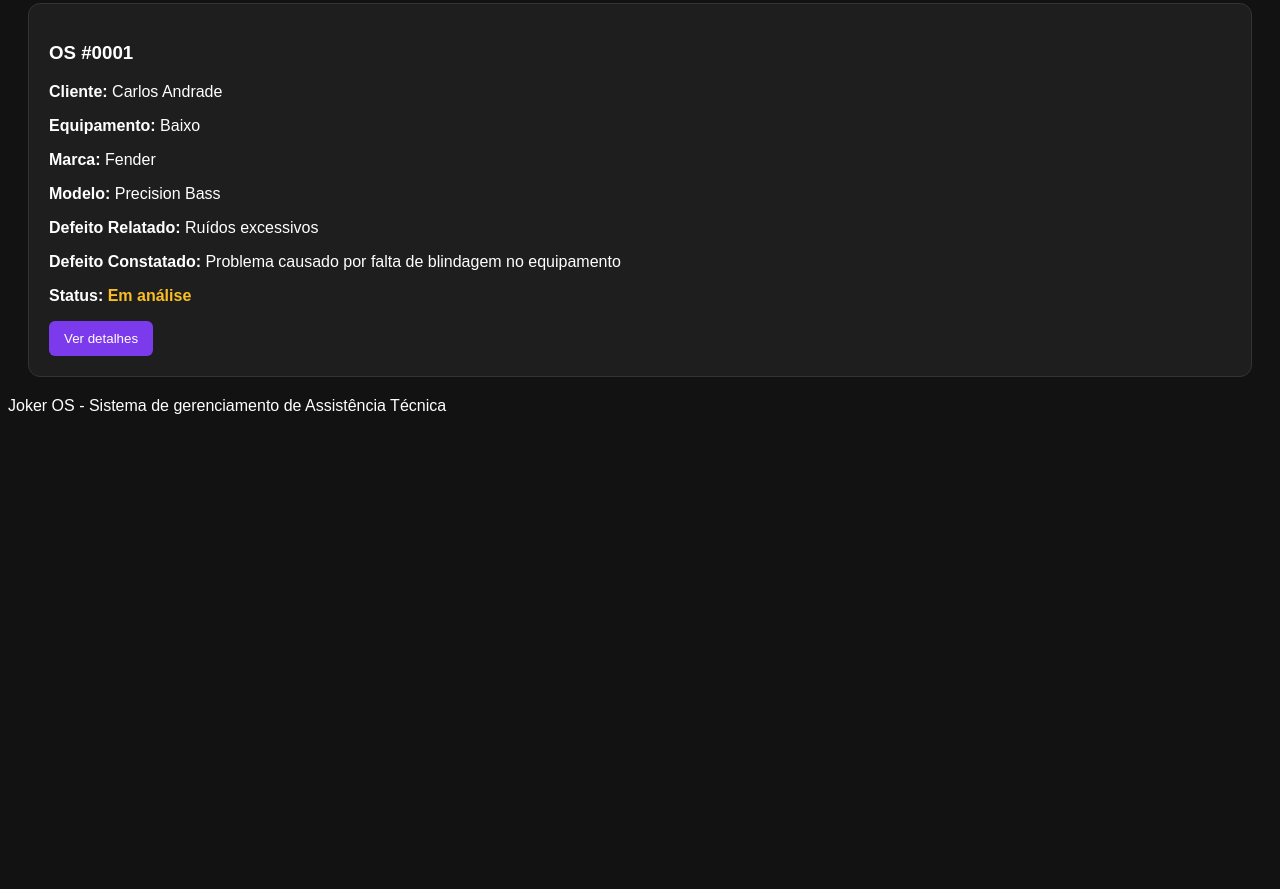
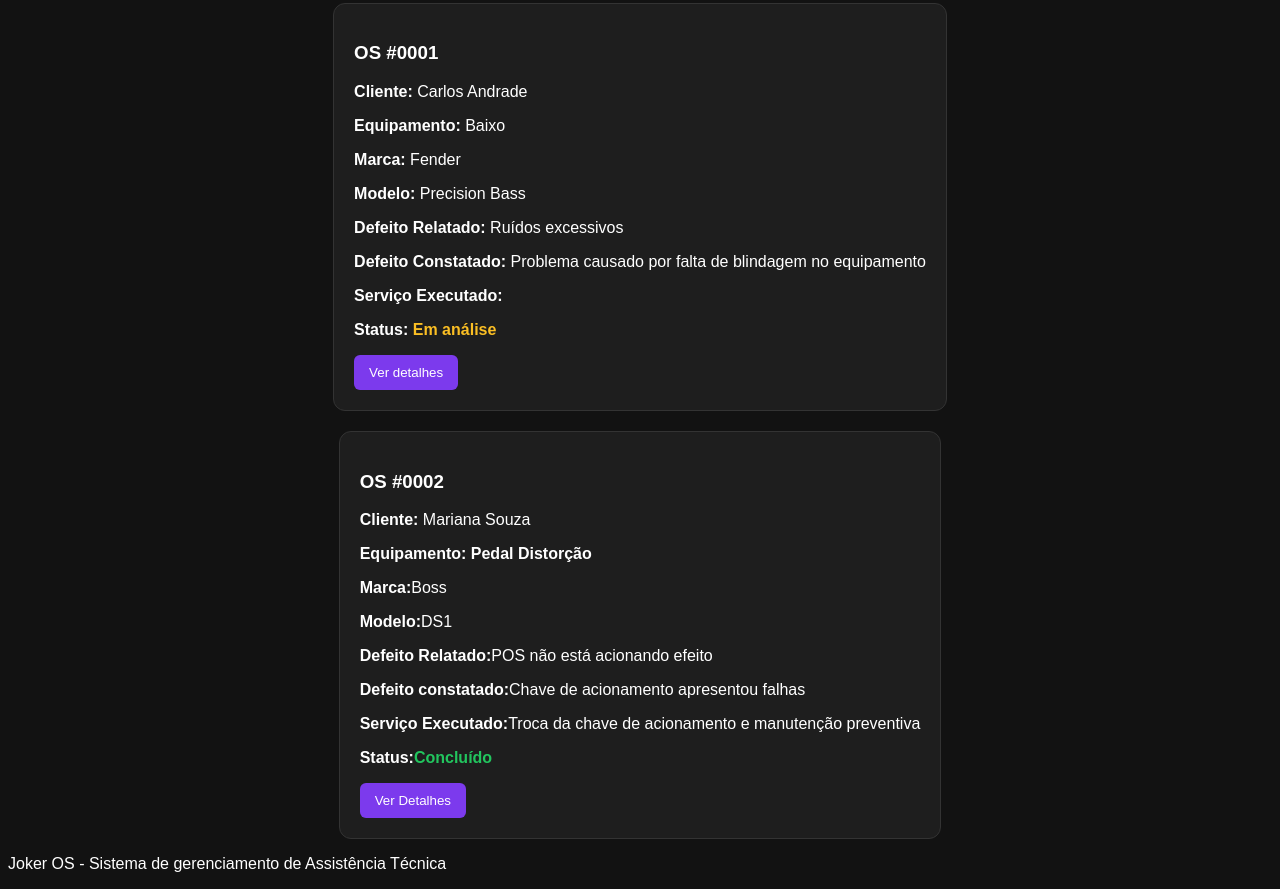
Before and after one commit to Icaro-Brito/joker-os, a plain HTML site: page index.html in a window 1280 px wide. Shown: the part 275-1164 px from the top of the page. Before the commit the page ends 800 px from the top, so only its background shows below. Drawn offline with Linux system fonts and the light colour scheme.

Commit message:
Adiciona segunda O.S e Layout com Flexbox

```diff
--- a/index.html
+++ b/index.html
@@ -19,6 +19,9 @@
         <section>
             <h2>Ordens de Serviço</h2>
 
+
+            <div class="lista-os">
+
                 <article>
                     <h3>OS #0001</h3>
                     <p><strong>Cliente:</strong> Carlos Andrade</p>
@@ -27,9 +30,25 @@
                     <p><strong>Modelo:</strong> Precision Bass</p>
                     <p><strong>Defeito Relatado:</strong> Ruídos excessivos</p>
                     <p><strong>Defeito Constatado:</strong> Problema causado por falta de blindagem no equipamento</p>
+                    <p><strong>Serviço Executado:</strong></p>
                     <p><strong>Status:</strong> <span class="status status-analise">Em análise</span></p>
                     <button class="botao-detalhes">Ver detalhes</button>
                 </article>
+
+                <article>
+                    <h3>OS #0002</h3>
+                    <p><strong>Cliente:</strong> Mariana Souza</p>
+                    <p><strong>Equipamento: Pedal Distorção</strong></p>
+                    <p><strong>Marca:</strong>Boss</p>
+                    <p><strong>Modelo:</strong>DS1</p>
+                    <p><strong>Defeito Relatado:</strong>POS não está acionando efeito</p>
+                    <p><strong>Defeito constatado:</strong>Chave de acionamento apresentou falhas</p>
+                    <p><strong>Serviço Executado:</strong>Troca da chave de acionamento e manutenção preventiva</p>
+                    <p><strong>Status:</strong><span class="status status-concluido">Concluído</span></p>
+                    <button class="botao-detalhes">Ver Detalhes</button>
+                </article>
+            </div>
+
         </section>
     </main>
 
--- a/style.css
+++ b/style.css
@@ -14,8 +14,9 @@ article {
     background-color: #1e1e1e;
     border: 1px solid #333333;
     padding: 20px;
-    margin: 20px;
     border-radius: 12px;
+    flex: 1;
+    min-width: 300px;
 }
 
 .botao-detalhes {
@@ -43,3 +44,11 @@ article {
 .status-concluido {
     color: #22c55e;
 }
+
+.lista-os {
+    display: flex;
+    gap: 20px;
+    flex-wrap: wrap;
+    flex-direction: column;
+    align-items: center;
+}
```
Lines whose indentation alone changed are shown as unchanged.
